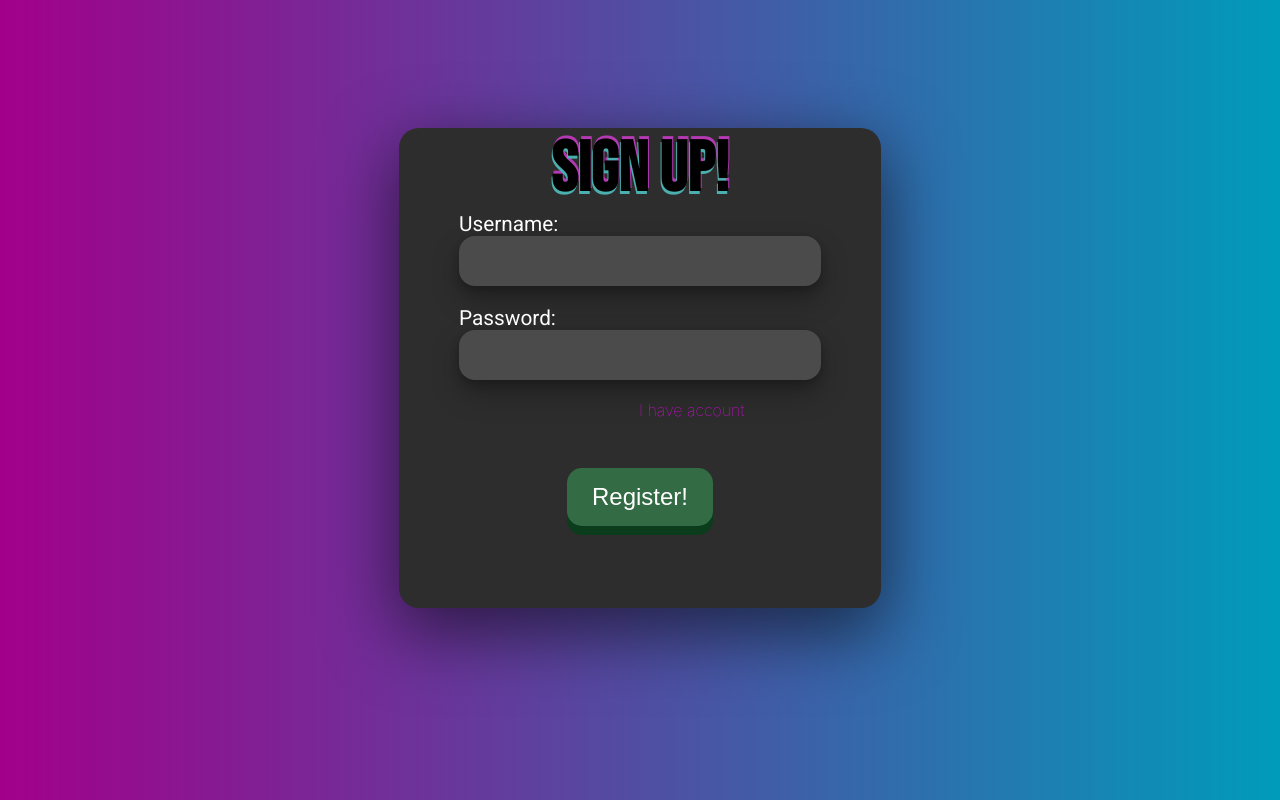
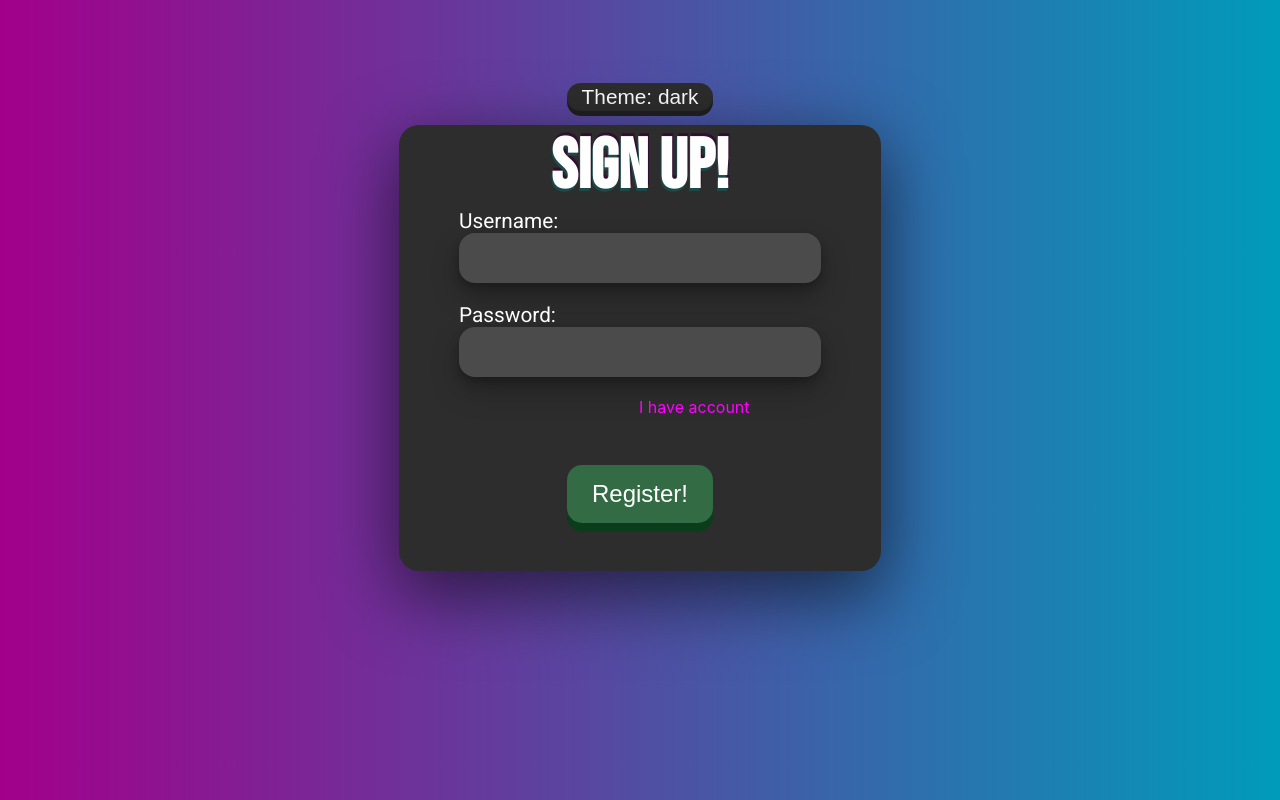
Before and after one commit to panilya/fullstack-auth-jwt-demo, a React (Create React App) app in the folder auth-app-client/: page / in a window 1280 px wide. Built offline with nearby package versions, Linux system fonts and the light colour scheme.

Commit message:
Added "Switch theme" button, code simplified.
- Fixed and renamed 'Form.css' location;
- Added ThemeContext in ./Contexts/ThemeContext.js;
- Added 'Light' theme provided with useContext:you can switch it by button;
- Inputs are reseting inputs right after submitting.
- Other minor css improvements.

```diff
--- /dev/null
+++ b/auth-app-client/src/App.css
@@ -0,0 +1,203 @@
+@import url('https://fonts.googleapis.com/css2?family=Roboto&display=swap');
+@import url('https://fonts.googleapis.com/css2?family=Bebas+Neue&family=Roboto&display=swap');
+@import url('https://fonts.googleapis.com/css2?family=Patrick+Hand&display=swap');
+
+
+*{
+    margin: 0;
+    padding: 0;
+    box-sizing: border-box;
+}
+
+h1,h2{
+    font-family: 'Bebas Neue', cursive;
+    color: rgb(0, 0, 0);
+}
+.App{
+    height: 100vh;
+    background: rgb(162,0,139);
+    background: linear-gradient(90deg, rgba(162,0,139,1) 0%, rgba(0,155,187,1) 100%);
+    font-family: -apple-system, BlinkMacSystemFont, 'Segoe UI', 'Roboto', 'Oxygen',
+    'Ubuntu', 'Cantarell', 'Fira Sans', 'Droid Sans', 'Helvetica Neue',
+    sans-serif;
+    display: flex;
+    justify-content: center;
+    align-items: center;
+    flex-direction: column;
+}
+#light.App{
+    background: rgb(212,64,245);
+    background: linear-gradient(225deg, rgba(212,64,245,1) 0%, rgb(197, 241, 255) 100%);
+}
+.switch{
+    font-size: 1.3em;
+    border-radius: 20px;
+    border: transparent;
+    outline: transparent;
+    background: #2D2D2D;
+    color: #fff;
+    margin: .7em;
+    width: 7em;
+    height: 1.3em;
+    box-shadow: 0 5px rgb(32, 32, 32);
+    transition: 0.2s;
+    cursor: pointer;
+}
+.switch:active {
+    box-shadow: 0 2px rgb(32, 32, 32);
+    transform: translateY(4px);
+}
+#light .switch{
+    color: #000;
+    background: #f9ddff;
+    box-shadow: 0 5px rgb(162, 130, 163);
+}
+#light .switch:active{
+    box-shadow: 0 2px rgb(162, 130, 163);
+    transform: translateY(4px);
+}
+.body_title{
+    text-align: center;
+    font-size: 70px;
+    color: rgb(255, 255, 255);
+    text-shadow:
+    rgb(28, 73, 73) -1px 3px,
+    rgb(49, 15, 49) 1px -3px;
+}
+#light .body_title{
+    color: #000;
+    text-shadow:
+    rgb(213, 240, 255) -1px 3px,
+    rgb(255, 169, 255) 1px -3px;
+}
+
+.form{
+    background: #2D2D2D;
+    border-radius: 20px;
+
+    margin-bottom: 10em;
+    max-width: fit-content;
+    padding: 0 60px;
+    height: fit-content;
+
+    box-shadow: rgba(0, 0, 0, 0.56) 0px 22px 70px 4px;
+
+    animation: slide 1s;
+}
+#light.form{
+    box-shadow: 0px 0px 60px rgba(0, 0, 0, 0.35);
+    background: #f9ddff;
+}
+
+@keyframes slide {
+    0% {
+        margin-bottom: 20em;
+        background: transparent;
+
+    }
+    100% {
+        margin-bottom: 10em;
+    }
+}
+
+
+.labels{
+    font-family: 'Roboto';
+    font-size: 1.3em;
+    color: white;
+    text-align: center;
+}
+#light .labels{
+    color: #000;
+}
+.input{
+    box-shadow: rgba(0, 0, 0, 0.25) 0px 14px 28px, rgba(0, 0, 0, 0.22) 0px 4px 10px;
+    height: 2em;
+    border-radius: 16px;
+    border: transparent;
+    background-color: #4b4b4b;
+    color:#000000;
+    outline: 0px;
+    padding: 0px 20px 0px 20px ;
+    font-size: 25px;
+    text-align: center;
+    max-width: 18em;
+    margin: 0px 0px 20px ;
+}
+#light .input{
+    background-color: #fdf0ff;
+    box-shadow: 0px 0px 10px rgba(0, 0, 0, 0.247);
+}
+
+.error{
+    top: 18.4em;
+    color: #C45D5D;
+}
+.error_password{
+    top: 24.3em;
+}
+.input:focus{
+    background-color: #2a5572;
+}
+#light .input:focus{
+    background-color: #f1c3ff;
+}
+
+.submit{
+    content: 'Register';
+    padding: 15px 25px;
+    font-size: 24px;
+    text-align: center;
+    cursor: pointer;
+    outline: none;
+    color: #fff;
+    background-color: #336b44;
+    border: none;
+    border-radius: 15px;
+    box-shadow: 0 9px rgb(11, 61, 28);
+    transition: 0.1s;
+}
+#light .submit{
+    background-color: #fb52fd;
+    box-shadow: 0 9px rgb(160, 77, 171);
+    color: #000;
+    transition: 0.1s;
+}
+#light .submit:hover{
+    background-color: #6acdf1;
+    box-shadow: 0 9px rgb(65, 125, 134);
+    color: #000;
+}
+#light .submit:active{
+    background-color: #b4ffc1;
+    box-shadow: 0 5px rgb(71, 163, 88);
+    transform: translateY(4px);
+}
+
+.div_submit{
+    margin: 3em auto;
+    max-width: fit-content;
+}
+
+.submit:hover {background-color: #29c0d4;box-shadow: 0 9px rgb(24, 95, 89);}
+
+.submit:active {
+  background-color: #8a4199;
+  box-shadow: 0 5px rgb(56, 14, 66);
+  transform: translateY(4px);
+}
+
+.logIned{
+    margin-left: 180px;
+    color: #000000;
+    font-weight: 400;
+    color: magenta;
+}
+#light .logIned{
+    font-weight: 400;
+    color: rgb(0, 123, 137);
+}
+
+.logInedd{
+    margin-left: 200px;
+}
--- a/auth-app-client/src/App.js
+++ b/auth-app-client/src/App.js
@@ -1,15 +1,25 @@
-import React,{ useState } from "react";
-import Form from "./Components/Form";
+import React,{useState} from "react";
+import {Form} from "./Components/Form";
+import { ThemeContext } from "./Contexts/ThemeContext";
+import './App.css'
+
 
 export default function App (){
+
+  const [theme, setTheme] = useState('dark');
+  const toggleTheme = () =>{
+      setTheme(theme === 'light' ? 'dark' : 'light')
+  }
 
   const [isLogged,setIsLogged] = useState(false);
   const style = {
     margin:'0'
   }
 
+
   return(
-      <div>
+    <div className="App" id ={theme}>
+      <ThemeContext.Provider value={{theme,toggleTheme}}>
         {!isLogged && <Form
           setIsLogged={setIsLogged}
           title={'SIGN UP!'}
@@ -25,7 +35,7 @@ export default function App (){
           HaveAccButton={'Have`nt any accounts?Click here'}
           SumbitName={'Authorize!'}
           />}
-
+      </ThemeContext.Provider>
     </div>
   )
 }
--- a/auth-app-client/src/Components/Form.css
+++ /dev/null
@@ -1,131 +0,0 @@
-@import url('https://fonts.googleapis.com/css2?family=Roboto&display=swap');
-@import url('https://fonts.googleapis.com/css2?family=Bebas+Neue&family=Roboto&display=swap');
-@import url('https://fonts.googleapis.com/css2?family=Patrick+Hand&display=swap');
-
-
-
-
-*{
-    margin: 0;
-    padding: 0;
-    box-sizing: border-box;
-}
-
-h1,h2{
-    font-family: 'Bebas Neue', cursive;
-    color: rgb(0, 0, 0);
-}
-
-.body{
-   width: 100%;
-}
-.body_title{
-    text-align: center;
-    font-size: 70px;
-    color: rgb(0, 0, 0);
-    text-shadow:
-    rgb(75, 175, 175) -1px 3px,
-    rgb(179, 58, 179) 1px -3px;
-
-}
-
-.form{
-    background: #2D2D2D;
-    border-radius: 20px;
-
-    max-width: fit-content;
-    padding: 0 60px;
-    margin: 8em auto;
-    height: 30em;
-
-    box-shadow: rgba(0, 0, 0, 0.56) 0px 22px 70px 4px;
-
-    animation: slide 1s;
-}
-
-@keyframes slide {
-    0% {
-        margin-top: 2em;
-        background: transparent;
-
-    }
-    100% {
-        margin-top: 8em;
-        background: #2D2D2D;
-    }
-}
-
-
-.labels{
-    font-family: 'Roboto';
-    font-size: 1.3em;
-    color: white;
-    text-align: center;
-}
-.input{
-    box-shadow: rgba(0, 0, 0, 0.25) 0px 14px 28px, rgba(0, 0, 0, 0.22) 0px 4px 10px;
-    height: 2em;
-    border-radius: 16px;
-    border: transparent;
-    background-color: #4b4b4b;
-    color:#000000;
-    outline: 0px;
-    padding: 0px 20px 0px 20px ;
-    font-size: 25px;
-    text-align: center;
-    max-width: 18em;
-    margin: 0px 0px 20px ;
-}
-
-.error{
-    top: 18.4em;
-    color: #C45D5D;
-    position: absolute;
-}
-.error_password{
-    top: 24.3em;
-}
-.input:focus{
-    background-color: #2a5572;
-}
-
-.submit{
-    content: 'Register';
-    padding: 15px 25px;
-    font-size: 24px;
-    text-align: center;
-    cursor: pointer;
-    outline: none;
-    color: #fff;
-    background-color: #336b44;
-    border: none;
-    border-radius: 15px;
-    box-shadow: 0 9px rgb(11, 61, 28);
-
-    transition: 0.1s;
-}
-
-.div_submit{
-    margin: 3em auto;
-    max-width: fit-content;
-}
-
-.submit:hover {background-color: #29c0d4;box-shadow: 0 9px rgb(24, 95, 89);}
-
-.submit:active {
-  background-color: #8a4199;
-  box-shadow: 0 5px rgb(56, 14, 66);
-  transform: translateY(4px);
-}
-
-.logIned{
-    margin-left: 180px;
-    color: #000000;
-    font-weight: 100;
-    color: magenta;
-}
-
-.logInedd{
-    margin-left: 200px;
-
-}
--- a/auth-app-client/src/Components/Form.js
+++ b/auth-app-client/src/Components/Form.js
@@ -1,12 +1,11 @@
-import React, { useState, useEffect } from "react";
+import React, {useContext } from "react";
 import { useForm } from "react-hook-form";
-import {login, logout, signup} from "../services/AuthService";
-import './Form.css'
+import {login,signup} from "../services/AuthService";
+import { ThemeContext } from "../Contexts/ThemeContext";
 
 
 
-export default function Form({setIsLogged, title,HaveAccButton,SumbitName,isLogged,Pstyle,}) {
-
+const Form = ({setIsLogged, title,HaveAccButton,SumbitName,isLogged,Pstyle,}) =>{
   const {
     register,
     formState: {
@@ -18,20 +17,23 @@ export default function Form({setIsLogged, title,HaveAccButton,SumbitName,isLogg
     mode: "onBlur"
   });
 
-
   const onRegister = (data) => {
-    signup(data.username, data.password)
+    signup(data.username, data.password);
+    reset();
     alert('successfully registered:' + JSON.stringify(data));
   }
 
   const onLogin = (data) => {
-    login(data.username, data.password)
+    login(data.username, data.password);
+    reset();
     alert('successfully Logined:' + JSON.stringify(data));
   }
 
+  const {theme, toggleTheme} = useContext(ThemeContext)
   return (
-    <div className="body">
-      <form className='form' onSubmit={handleSubmit(isLogged? onLogin : onRegister)}>
+    <>
+      <button className="switch" onClick={() => toggleTheme()}>Theme: {theme}</button>
+      <form id={theme} className='form' onSubmit={handleSubmit(isLogged? onLogin : onRegister)}>
         <h1 className='body_title'>{title}</h1>
         <label className="labels">Username:
         <br />
@@ -83,13 +85,15 @@ export default function Form({setIsLogged, title,HaveAccButton,SumbitName,isLogg
         style={Pstyle}
         className='logIned'
           onClick={() => setIsLogged(!isLogged)}
-        >{HaveAccButton}</h4>
+          >{HaveAccButton}</h4>
 
         <div className='div_submit'>
           <input value={SumbitName}className='submit' disabled={!isValid}type="submit"/>
         </div>
 
       </form>
-    </div>
+    </>
     )
 }
+
+export {Form}
--- /dev/null
+++ b/auth-app-client/src/Contexts/ThemeContext.js
@@ -0,0 +1,4 @@
+import { createContext } from "react"
+
+const ThemeContext = createContext(null)
+export {ThemeContext}
--- a/auth-app-client/src/index.css
+++ /dev/null
@@ -1,15 +0,0 @@
-body {
-  background: rgb(162,0,139);
-  background: linear-gradient(90deg, rgba(162,0,139,1) 0%, rgba(0,155,187,1) 100%);
-  font-family: -apple-system, BlinkMacSystemFont, 'Segoe UI', 'Roboto', 'Oxygen',
-    'Ubuntu', 'Cantarell', 'Fira Sans', 'Droid Sans', 'Helvetica Neue',
-    sans-serif;
-  -webkit-font-smoothing: antialiased;
-  -moz-osx-font-smoothing: grayscale;
-}
-
-
-code {
-  font-family: source-code-pro, Menlo, Monaco, Consolas, 'Courier New',
-    monospace;
-}
--- a/auth-app-client/src/index.js
+++ b/auth-app-client/src/index.js
@@ -1,7 +1,6 @@
 import React from 'react';
 import ReactDOM from 'react-dom/client';
 import App from './App';
-import './index.css'
 
 const root = ReactDOM.createRoot(document.getElementById('root'));
 root.render(
```
Lines whose indentation alone changed are shown as unchanged.
